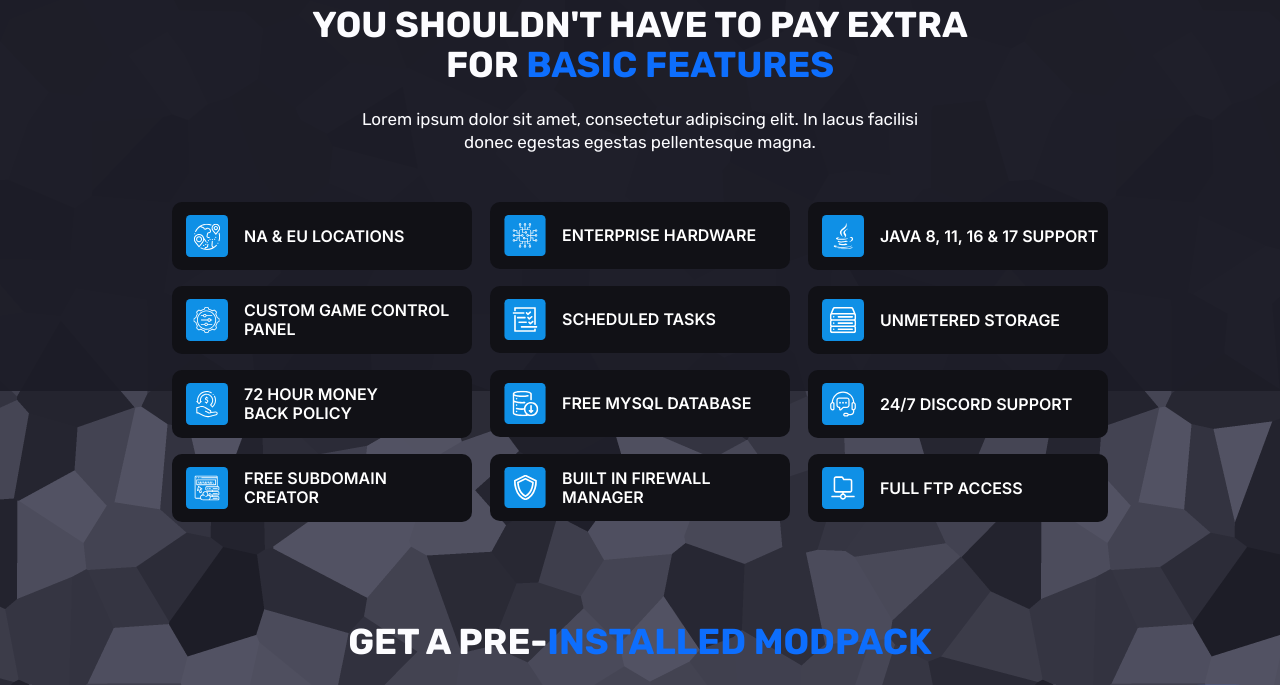
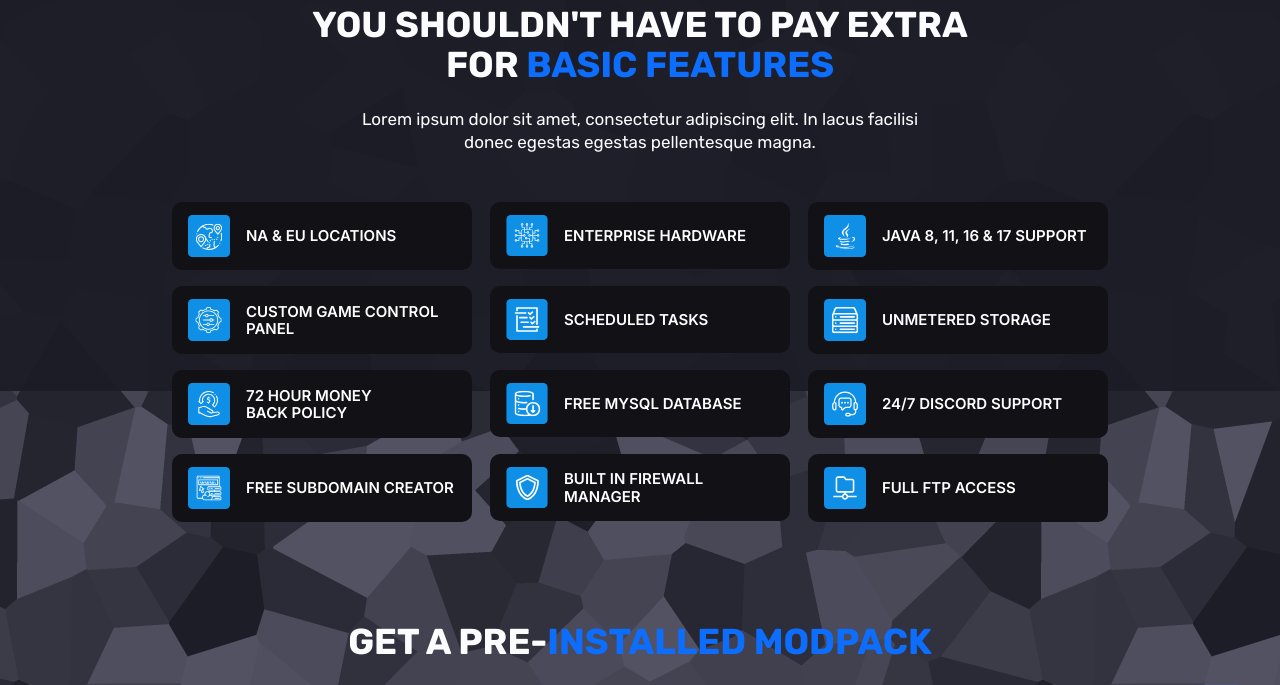
Before and after one commit to AnjaliChandaRC/gravel-host-new, a PHP site: page /product.html in a window 1280 px wide. Shown: the part 409-1094 px from the top of the page. Run offline with PHP 8.4, Linux system fonts and the light colour scheme; some libraries are stand-ins or nearby versions.

Commit message:
basic feature cards widths

```diff
--- a/assets/css/style.css
+++ b/assets/css/style.css
@@ -733,20 +733,18 @@ button:focus::after {
 /* ================ BASIC FEATURE ============ */
 .basic-feature-cards {
   background-color: var(--bg-black-2);
-  padding: 20px;
+  padding: 14px 20px;
   border-radius: 10px;
   cursor: pointer;
   max-width: 340px;
   margin: 0 auto;
+  font-size: 15px;
 }
 .basic-feature-cards:hover {
   transform: scale(0.9);
 }
 .basic-feature-cards p {
   transition: 0.3s ease-in-out;
-}
-.basic-feature-cards:hover p {
-  opacity: 0.7;
 }
 .basic-cards-row-custom-width {
   max-width: 930px;
@@ -1039,7 +1037,7 @@ button:focus::after {
     width: 100%;
   }
   .basic-feature-cards {
-    padding: 13px 8px 13px 14px;
+    padding: 13px 8px 13px 16px;
     max-width: 300px;
     margin: unset;
   }
--- a/product.html
+++ b/product.html
@@ -601,10 +601,14 @@
               <div
                 class="basic-feature-cards transition300 d-flex gap-3 align-items-center ms-auto"
               >
-                <img width="42" src="/assets/images/svg/na&eulocation.svg" alt="na&eulocation" />
+                <img
+                  width="42"
+                  src="/assets/images/svg/na&eulocation.svg"
+                  alt="na&eulocation"
+                />
                 <p
                   style="line-height: 117%"
-                  class="mb-0 text-white fw-semibold ff-inter fs_lg"
+                  class="mb-0 text-white fw-semibold ff-inter"
                 >
                   NA & EU LOCATIONS
                 </p>
@@ -621,7 +625,7 @@
                 />
                 <p
                   style="line-height: 117%"
-                  class="mb-0 text-white fw-semibold ff-inter fs_lg"
+                  class="mb-0 text-white fw-semibold ff-inter"
                 >
                   ENTERPRISE HARDWARE
                 </p>
@@ -631,10 +635,14 @@
               <div
                 class="basic-feature-cards transition300 d-flex align-items-center gap-3 ms-sm-auto"
               >
-                <img width="42" src="/assets/images/svg/java.svg" alt="javalogo" />
+                <img
+                  width="42"
+                  src="/assets/images/svg/java.svg"
+                  alt="javalogo"
+                />
                 <p
                   style="line-height: 117%"
-                  class="mb-0 text-white fw-semibold ff-inter fs_lg"
+                  class="mb-0 text-white fw-semibold ff-inter"
                 >
                   JAVA 8, 11, 16 & 17 SUPPORT
                 </p>
@@ -651,7 +659,7 @@
                 />
                 <p
                   style="line-height: 117%"
-                  class="mb-0 text-white fw-semibold ff-inter fs_lg"
+                  class="mb-0 text-white fw-semibold ff-inter"
                 >
                   CUSTOM GAME CONTROL PANEL
                 </p>
@@ -668,7 +676,7 @@
                 />
                 <p
                   style="line-height: 117%"
-                  class="mb-0 text-white fw-semibold ff-inter fs_lg"
+                  class="mb-0 text-white fw-semibold ff-inter"
                 >
                   SCHEDULED TASKS
                 </p>
@@ -685,7 +693,7 @@
                 />
                 <p
                   style="line-height: 117%"
-                  class="mb-0 text-white fw-semibold ff-inter fs_lg"
+                  class="mb-0 text-white fw-semibold ff-inter"
                 >
                   UNMETERED STORAGE
                 </p>
@@ -702,7 +710,7 @@
                 />
                 <p
                   style="line-height: 117%"
-                  class="mb-0 text-white fw-semibold ff-inter fs_lg"
+                  class="mb-0 text-white fw-semibold ff-inter"
                 >
                   72 HOUR MONEY <br class="d-none d-sm-block" />
                   BACK POLICY
@@ -720,7 +728,7 @@
                 />
                 <p
                   style="line-height: 117%"
-                  class="mb-0 text-white fw-semibold ff-inter fs_lg"
+                  class="mb-0 text-white fw-semibold ff-inter"
                 >
                   FREE MYSQL DATABASE
                 </p>
@@ -737,7 +745,7 @@
                 />
                 <p
                   style="line-height: 117%"
-                  class="mb-0 text-white fw-semibold ff-inter fs_lg"
+                  class="mb-0 text-white fw-semibold ff-inter"
                 >
                   24/7 DISCORD SUPPORT
                 </p>
@@ -754,7 +762,7 @@
                 />
                 <p
                   style="line-height: 117%"
-                  class="mb-0 text-white fw-semibold ff-inter fs_lg"
+                  class="mb-0 text-white fw-semibold ff-inter"
                 >
                   FREE SUBDOMAIN CREATOR
                 </p>
@@ -771,7 +779,7 @@
                 />
                 <p
                   style="line-height: 117%"
-                  class="mb-0 text-white fw-semibold ff-inter fs_lg"
+                  class="mb-0 text-white fw-semibold ff-inter"
                 >
                   BUILT IN FIREWALL MANAGER
                 </p>
@@ -781,10 +789,14 @@
               <div
                 class="basic-feature-cards transition300 d-flex align-items-center gap-3"
               >
-                <img width="42" src="/assets/images/svg/ftpaccess.svg" alt="ftp" />
+                <img
+                  width="42"
+                  src="/assets/images/svg/ftpaccess.svg"
+                  alt="ftp"
+                />
                 <p
                   style="line-height: 117%"
-                  class="mb-0 text-white fw-semibold ff-inter fs_lg"
+                  class="mb-0 text-white fw-semibold ff-inter"
                 >
                   FULL FTP ACCESS
                 </p>
```
